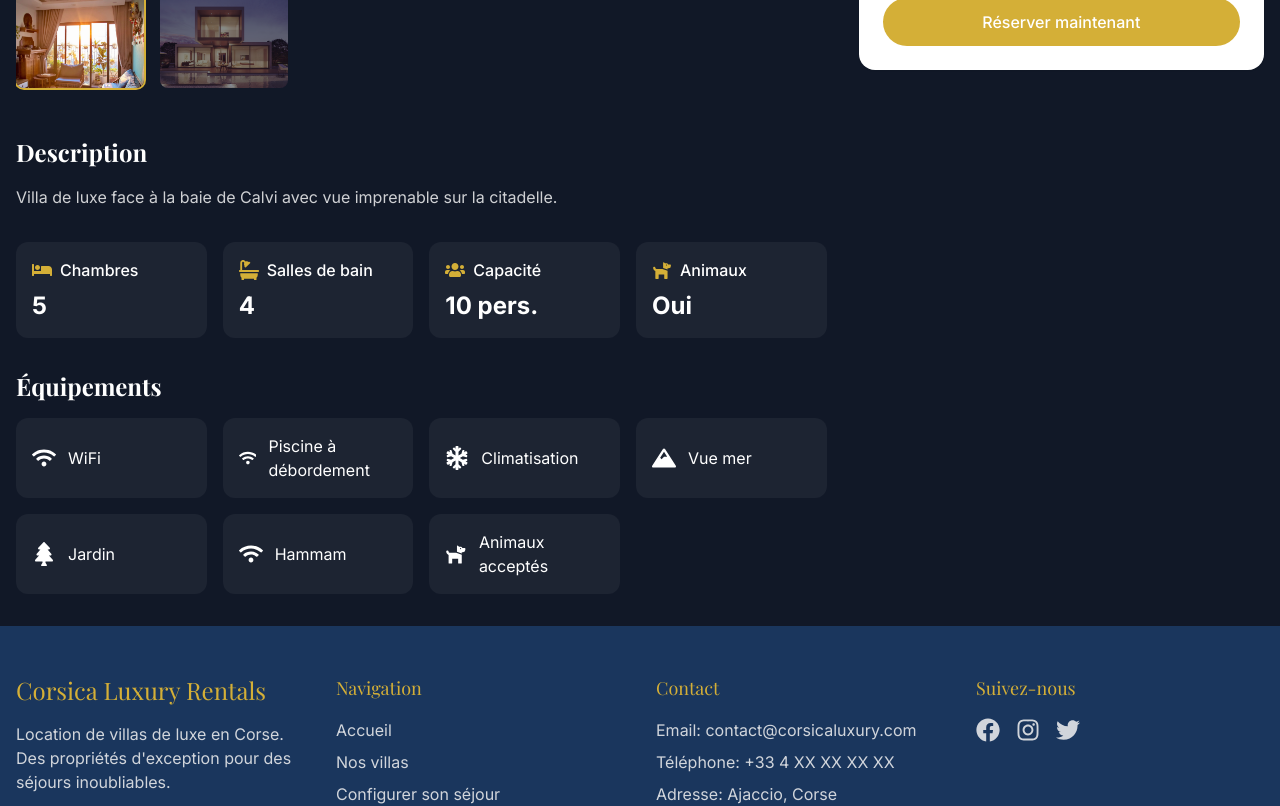
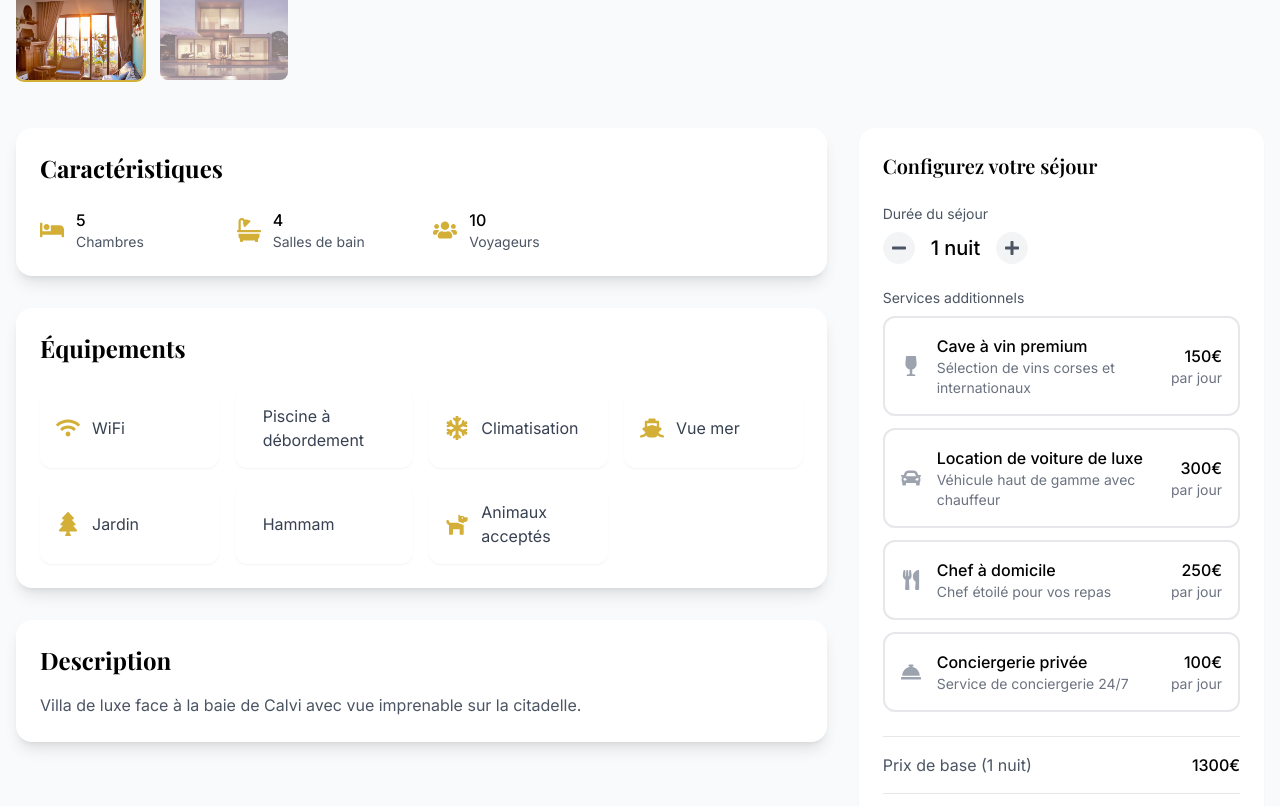
Before and after one commit to Cid57/Corsica-Luxury-Rentals, a Next.js app: page /Corsica-Luxury-Rentals/villas/villa-alba in a window 1280 px wide. Shown: the part 820-1626 px from the top of the page. Built offline with nearby package versions, Linux system fonts and the light colour scheme.

Commit message:
Extract VillaAmenities to client component and improve villa detail page layout

```diff
--- a/src/app/villas/[id]/page.tsx
+++ b/src/app/villas/[id]/page.tsx
@@ -2,24 +2,14 @@ import { villas } from '@/data/villas';
 import {
   FaBed,
   FaUsers,
-  FaBath,
-  FaWifi,
-  FaSwimmingPool,
-  FaParking,
-  FaDog,
-  FaArrowLeft,
-  FaSnowflake,
-  FaUmbrellaBeach,
-  FaTree,
-  FaMountain,
-  FaShip,
-  FaSpa
+  FaBath
 } from 'react-icons/fa';
 import { notFound } from 'next/navigation';
-import { motion } from 'framer-motion';
 import ImageGallery from '@/components/villa/ImageGallery';
 import StayConfigurator from '@/components/villa/StayConfigurator';
+import VillaAmenities from '@/components/villa/VillaAmenities';
 import Link from 'next/link';
+import { FaArrowLeft } from 'react-icons/fa';
 import { Villa } from '@/types/villa';
 
 export async function generateStaticParams() {
@@ -41,97 +31,69 @@ export default function VillaDetail({ params }: PageProps) {
     notFound();
   }
 
-  const amenityIcons: { [key: string]: JSX.Element } = {
-    'WiFi': <FaWifi className="w-6 h-6" />,
-    'Piscine': <FaSwimmingPool className="w-6 h-6" />,
-    'Climatisation': <FaSnowflake className="w-6 h-6" />,
-    'Parking': <FaParking className="w-6 h-6" />,
-    'Animaux acceptés': <FaDog className="w-6 h-6" />,
-    'Accès plage': <FaUmbrellaBeach className="w-6 h-6" />,
-    'Jardin': <FaTree className="w-6 h-6" />,
-    'Vue mer': <FaMountain className="w-6 h-6" />,
-    'Vue port': <FaShip className="w-6 h-6" />,
-    'Spa': <FaSpa className="w-6 h-6" />,
-  };
-
   return (
-    <div className="min-h-screen bg-gray-900 text-white">
+    <div className="min-h-screen bg-gray-50">
       <div className="container mx-auto px-4 py-8">
         {/* Bouton retour */}
-        <Link href="/villas" className="inline-flex items-center gap-2 text-white/80 hover:text-white mb-6 transition-colors">
+        <Link href="/villas" className="inline-flex items-center gap-2 text-gray-600 hover:text-gray-900 mb-6 transition-colors">
           <FaArrowLeft />
           <span>Retour aux villas</span>
         </Link>
 
-        <div className="grid grid-cols-1 lg:grid-cols-[2fr_1fr] gap-8">
-          {/* Colonne gauche */}
-          <div className="space-y-8">
-            <div>
-              <h1 className="text-4xl font-bold mb-4">{villa.name}</h1>
-              <p className="text-xl text-white/80">{villa.location}</p>
+        <div className="mb-8">
+          <h1 className="text-4xl font-bold mb-2">{villa.name}</h1>
+          <p className="text-xl text-gray-600">{villa.location}</p>
         </div>
 
         <ImageGallery images={villa.images} villaName={villa.name} />
 
+        <div className="grid grid-cols-1 lg:grid-cols-[2fr_1fr] gap-8 mt-8">
+          <div className="space-y-8">
+            {/* Caractéristiques principales */}
+            <div className="bg-white rounded-2xl shadow-lg p-6">
+              <h2 className="text-2xl font-bold mb-6">Caractéristiques</h2>
+              <div className="grid grid-cols-2 md:grid-cols-4 gap-6">
+                <div className="flex items-center gap-3">
+                  <FaBed className="w-6 h-6 text-luxury-gold" />
                   <div>
-              <h2 className="text-2xl font-bold mb-4">Description</h2>
-              <p className="text-white/80 leading-relaxed">{villa.description}</p>
+                    <p className="font-medium">{villa.bedrooms}</p>
+                    <p className="text-sm text-gray-600">Chambres</p>
                   </div>
-
-            {/* Caractéristiques principales */}
-            <div className="grid grid-cols-2 md:grid-cols-4 gap-4">
-              <div className="bg-white/5 p-4 rounded-xl">
-                <div className="flex items-center gap-2 mb-2">
-                  <FaBed className="w-5 h-5 text-luxury-gold" />
-                  <span className="font-medium">Chambres</span>
                 </div>
-                <p className="text-2xl font-bold">{villa.bedrooms}</p>
+                <div className="flex items-center gap-3">
+                  <FaBath className="w-6 h-6 text-luxury-gold" />
+                  <div>
+                    <p className="font-medium">{villa.bathrooms}</p>
+                    <p className="text-sm text-gray-600">Salles de bain</p>
                   </div>
-              <div className="bg-white/5 p-4 rounded-xl">
-                <div className="flex items-center gap-2 mb-2">
-                  <FaBath className="w-5 h-5 text-luxury-gold" />
-                  <span className="font-medium">Salles de bain</span>
                 </div>
-                <p className="text-2xl font-bold">{villa.bathrooms}</p>
+                <div className="flex items-center gap-3">
+                  <FaUsers className="w-6 h-6 text-luxury-gold" />
+                  <div>
+                    <p className="font-medium">{villa.maxGuests}</p>
+                    <p className="text-sm text-gray-600">Voyageurs</p>
                   </div>
-              <div className="bg-white/5 p-4 rounded-xl">
-                <div className="flex items-center gap-2 mb-2">
-                  <FaUsers className="w-5 h-5 text-luxury-gold" />
-                  <span className="font-medium">Capacité</span>
                 </div>
-                <p className="text-2xl font-bold">{villa.maxGuests} pers.</p>
-              </div>
-              <div className="bg-white/5 p-4 rounded-xl">
-                <div className="flex items-center gap-2 mb-2">
-                  <FaDog className="w-5 h-5 text-luxury-gold" />
-                  <span className="font-medium">Animaux</span>
-                </div>
-                <p className="text-2xl font-bold">{villa.amenities.includes('Animaux acceptés') ? 'Oui' : 'Non'}</p>
               </div>
             </div>
 
             {/* Équipements */}
-            <div>
-              <h2 className="text-2xl font-bold mb-4">Équipements</h2>
-              <div className="grid grid-cols-2 md:grid-cols-3 lg:grid-cols-4 gap-4">
-                {villa.amenities.map((amenity) => (
-                  <motion.div
-                    key={amenity}
-                    className="flex items-center gap-3 bg-white/5 p-4 rounded-xl"
-                    initial={{ opacity: 0, y: 20 }}
-                    animate={{ opacity: 1, y: 0 }}
-                    transition={{ duration: 0.3 }}
-                  >
-                    {amenityIcons[amenity] || <FaWifi className="w-6 h-6" />}
-                    <span>{amenity}</span>
-                  </motion.div>
-                ))}
+            <div className="bg-white rounded-2xl shadow-lg p-6">
+              <h2 className="text-2xl font-bold mb-6">Équipements</h2>
+              <VillaAmenities amenities={villa.amenities} />
             </div>
+
+            {/* Description */}
+            <div className="bg-white rounded-2xl shadow-lg p-6">
+              <h2 className="text-2xl font-bold mb-4">Description</h2>
+              <p className="text-gray-600 leading-relaxed whitespace-pre-line">
+                {villa.description}
+              </p>
             </div>
           </div>
 
-          {/* Colonne droite */}
-          <div className="lg:sticky lg:top-8 space-y-6">
+          {/* Configurateur de séjour */}
+          <div className="lg:sticky lg:top-8">
             <StayConfigurator basePrice={villa.pricePerNight} />
           </div>
         </div>
--- /dev/null
+++ b/src/components/villa/VillaAmenities.tsx
@@ -0,0 +1,53 @@
+'use client';
+
+import { motion } from 'framer-motion';
+import {
+  FaWifi,
+  FaSwimmingPool,
+  FaParking,
+  FaDog,
+  FaSnowflake,
+  FaUmbrellaBeach,
+  FaTree,
+  FaMountain,
+  FaShip,
+  FaSpa
+} from 'react-icons/fa';
+
+interface VillaAmenitiesProps {
+  amenities: string[];
+}
+
+export default function VillaAmenities({ amenities }: VillaAmenitiesProps) {
+  const amenityIcons: { [key: string]: JSX.Element } = {
+    'WiFi': <FaWifi className="w-6 h-6" />,
+    'Piscine': <FaSwimmingPool className="w-6 h-6" />,
+    'Climatisation': <FaSnowflake className="w-6 h-6" />,
+    'Parking': <FaParking className="w-6 h-6" />,
+    'Animaux acceptés': <FaDog className="w-6 h-6" />,
+    'Accès plage': <FaUmbrellaBeach className="w-6 h-6" />,
+    'Jardin': <FaTree className="w-6 h-6" />,
+    'Vue montagne': <FaMountain className="w-6 h-6" />,
+    'Vue mer': <FaShip className="w-6 h-6" />,
+    'Spa': <FaSpa className="w-6 h-6" />
+  };
+
+  return (
+    <div className="grid grid-cols-2 md:grid-cols-3 lg:grid-cols-4 gap-4">
+      {amenities.map((amenity, index) => (
+        <motion.div
+          key={index}
+          className="flex items-center gap-3 p-4 bg-white rounded-xl shadow-sm hover:shadow-md transition-shadow"
+          initial={{ opacity: 0, y: 20 }}
+          animate={{ opacity: 1, y: 0 }}
+          transition={{ delay: index * 0.1 }}
+        >
+          <div className="text-luxury-gold">
+            {amenityIcons[amenity]}
+          </div>
+          <span className="text-gray-700">{amenity}</span>
+        </motion.div>
+      ))}
+    </div>
+  );
+}
```
Lines whose indentation alone changed are shown as unchanged.
